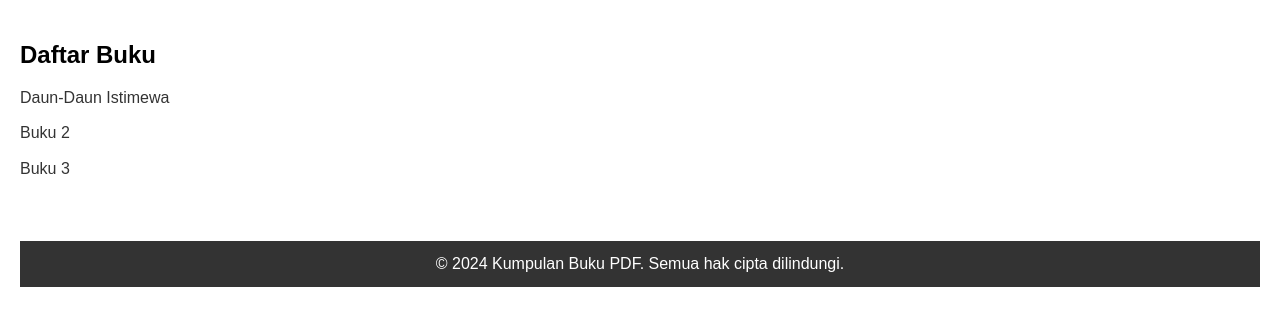
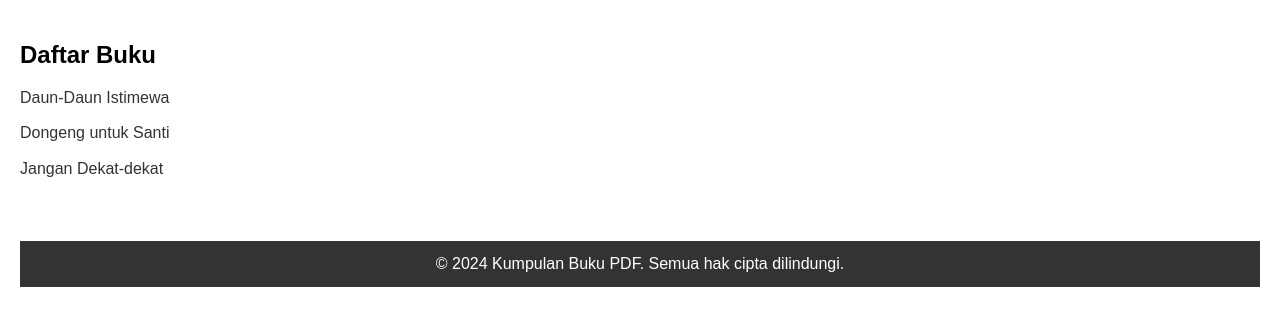
Before and after one commit to Pipin531/elib.github.io, a plain HTML site: page index.html in a window 1280 px wide. Shown: the part 75-400 px from the top of the page. Drawn offline with Linux system fonts and the light colour scheme.

Commit message:
Update index.html

```diff
--- a/index.html
+++ b/index.html
@@ -16,8 +16,8 @@
             <ul>
                 <!-- Tambahkan daftar buku di sini -->
                 <li><a href="pdfs/Daun-Daun Istimewa.pdf" target="_blank">Daun-Daun Istimewa</a></li>
-                <li><a href="pdfs/buku2.pdf" target="_blank">Buku 2</a></li>
-                <li><a href="pdfs/buku3.pdf" target="_blank">Buku 3</a></li>
+                <li><a href="pdfs/Dongeng untuk Santi.pdf" target="_blank">Dongeng untuk Santi</a></li>
+                <li><a href="pdfs/Jangan Dekat-dekat.pdf.pdf" target="_blank">Jangan Dekat-dekat</a></li>
                 <!-- Tambahkan lebih banyak buku sesuai kebutuhan -->
             </ul>
         </section>
```
